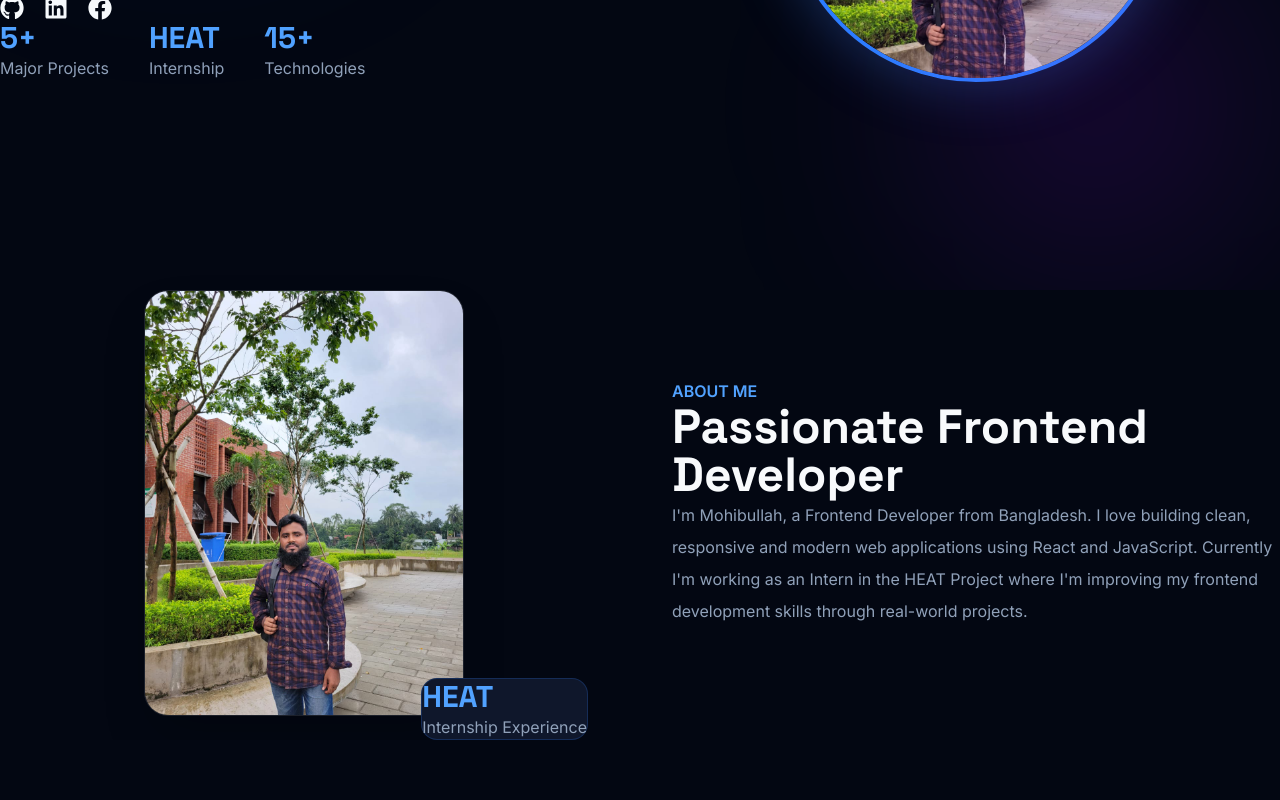
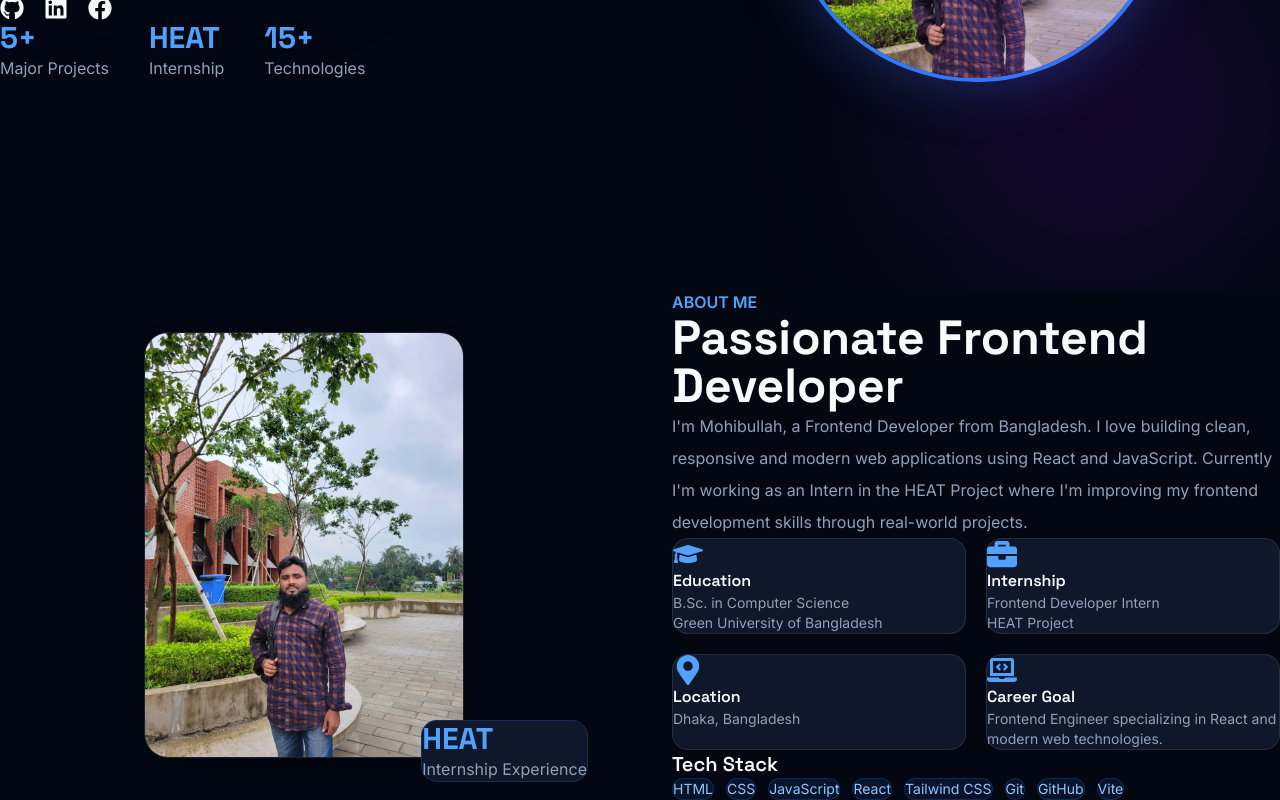
Before and after one commit to mohibullah-dev-tech/mohibullah-portfolio, a React (Vite) app in the folder mohibullah-portfolio/: page / in a window 1280 px wide. Shown: the part 510-1310 px from the top of the page. Before the commit the page ends 1250 px from the top, so only its background shows below. Built offline with nearby package versions, Linux system fonts and the light colour scheme.

Commit message:
feat(about): add information cards and tech stack

```diff
--- a/mohibullah-portfolio/src/sections/about/About.jsx
+++ b/mohibullah-portfolio/src/sections/about/About.jsx
@@ -1,16 +1,20 @@
 import Container from "../../components/common/Container";
 import profile from "../hero/Me.jpg";
+import {
+  FaGraduationCap,
+  FaMapMarkerAlt,
+  FaLaptopCode,
+  FaBriefcase,
+} from "react-icons/fa";
 
 const About = () => {
   return (
     <section id="about" className="py-28">
       <Container>
         <div className="grid items-center gap-16 md:grid-cols-2">
-
           {/* Left */}
 
           <div className="relative flex justify-center">
-
             <img
               src={profile}
               alt="Mohibullah"
@@ -18,41 +22,97 @@ const About = () => {
             />
 
             <div className="absolute -bottom-6 right-5 rounded-2xl border border-blue-500/20 bg-slate-900 p-5">
-              <h3 className="text-3xl font-bold text-blue-400">
-                HEAT
-              </h3>
+              <h3 className="text-3xl font-bold text-blue-400">HEAT</h3>
 
-              <p className="text-slate-400">
-                Internship Experience
-              </p>
+              <p className="text-slate-400">Internship Experience</p>
             </div>
-
           </div>
 
           {/* Right */}
 
           <div>
-
-            <span className="text-blue-400 font-semibold">
-              ABOUT ME
-            </span>
+            <span className="text-blue-400 font-semibold">ABOUT ME</span>
 
             <h2 className="mt-4 text-5xl font-bold">
               Passionate Frontend Developer
             </h2>
 
             <p className="mt-8 leading-8 text-slate-400">
-              I'm Mohibullah, a Frontend Developer from Bangladesh.
-              I love building clean, responsive and modern web
-              applications using React and JavaScript.
+              I'm Mohibullah, a Frontend Developer from Bangladesh. I love
+              building clean, responsive and modern web applications using React
+              and JavaScript. Currently I'm working as an Intern in the HEAT
+              Project where I'm improving my frontend development skills through
+              real-world projects.
+            </p>
+            <div className="mt-10 grid gap-5 sm:grid-cols-2">
+              <div className="rounded-2xl border border-white/10 bg-slate-900 p-5 transition hover:border-blue-500">
+                <FaGraduationCap className="mb-3 text-3xl text-blue-400" />
 
-              Currently I'm working as an Intern in the HEAT Project
-              where I'm improving my frontend development skills
-              through real-world projects.
-            </p>
+                <h3 className="font-semibold">Education</h3>
 
+                <p className="mt-2 text-sm text-slate-400">
+                  B.Sc. in Computer Science
+                  <br />
+                  Green University of Bangladesh
+                </p>
+              </div>
+
+              <div className="rounded-2xl border border-white/10 bg-slate-900 p-5 transition hover:border-blue-500">
+                <FaBriefcase className="mb-3 text-3xl text-blue-400" />
+
+                <h3 className="font-semibold">Internship</h3>
+
+                <p className="mt-2 text-sm text-slate-400">
+                  Frontend Developer Intern
+                  <br />
+                  HEAT Project
+                </p>
+              </div>
+
+              <div className="rounded-2xl border border-white/10 bg-slate-900 p-5 transition hover:border-blue-500">
+                <FaMapMarkerAlt className="mb-3 text-3xl text-blue-400" />
+
+                <h3 className="font-semibold">Location</h3>
+
+                <p className="mt-2 text-sm text-slate-400">Dhaka, Bangladesh</p>
+              </div>
+
+              <div className="rounded-2xl border border-white/10 bg-slate-900 p-5 transition hover:border-blue-500">
+                <FaLaptopCode className="mb-3 text-3xl text-blue-400" />
+
+                <h3 className="font-semibold">Career Goal</h3>
+
+                <p className="mt-2 text-sm text-slate-400">
+                  Frontend Engineer specializing in React and modern web
+                  technologies.
+                </p>
+              </div>
+            </div>
+
+            <div className="mt-10">
+              <h3 className="mb-5 text-xl font-semibold">Tech Stack</h3>
+
+              <div className="flex flex-wrap gap-3">
+                {[
+                  "HTML",
+                  "CSS",
+                  "JavaScript",
+                  "React",
+                  "Tailwind CSS",
+                  "Git",
+                  "GitHub",
+                  "Vite",
+                ].map((tech) => (
+                  <span
+                    key={tech}
+                    className="rounded-full border border-blue-500/20 bg-blue-500/10 px-4 py-2 text-sm text-blue-300 transition hover:bg-blue-500 hover:text-white"
+                  >
+                    {tech}
+                  </span>
+                ))}
+              </div>
+            </div>
           </div>
-
         </div>
       </Container>
     </section>
```
